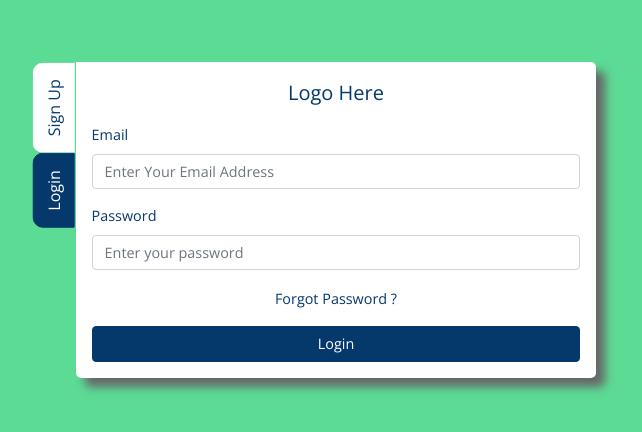
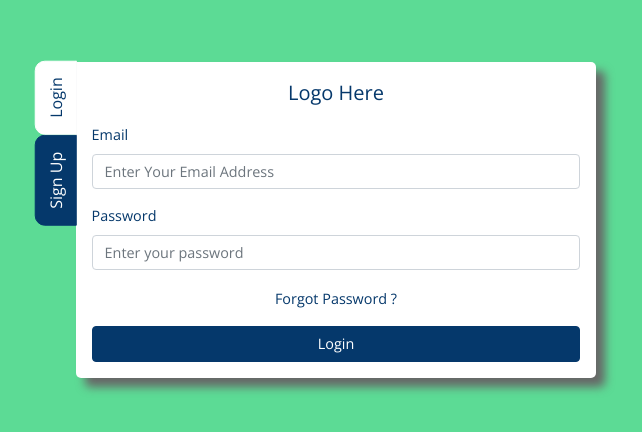
Before and after one commit to varun761/vue, a Vue app: page /login in a window 1280 px wide. Shown: the part 180-612 px from the top of the page, without its empty margins (304-946 px from the left). Built offline with nearby package versions, Linux system fonts and the light colour scheme; no server answers.

Commit message:
Updated views

```diff
--- a/src/views/Login.vue
+++ b/src/views/Login.vue
@@ -13,6 +13,15 @@
             content-class="LoginTabContent"
           >
             <b-tab
+              title="Sign Up"
+              class="px-3 py-3"
+            >
+              <SignUpForm
+                ref="SignUpForm"
+                @valid="handleValidSignUp"
+              />
+            </b-tab>
+            <b-tab
               title="Login"
               class="px-3 py-3"
             >
@@ -20,12 +29,6 @@
                 ref="LoginForm"
                 @invalid="()=> shake = true"
               />
-            </b-tab>
-            <b-tab
-              title="Sign Up"
-              class="px-3 py-3"
-            >
-              <SignUpForm ref="SignUpForm" />
             </b-tab>
           </b-tabs>
         </b-col>
@@ -43,7 +46,7 @@ export default {
   data () {
     return {
       shake: false,
-      activeTabs: 0
+      activeTabs: 1
     }
   },
   watch: {
@@ -52,10 +55,20 @@ export default {
   methods: {
     resetForms (value) {
       if (value === 0) {
+        this.$refs.LoginForm.reset()
+      } else if (value === 1) {
         this.$refs.SignUpForm.reset()
-      } else if (value === 1) {
-        this.$refs.LoginForm.reset()
       }
+    },
+    handleValidSignUp () {
+      this.$refs.SignUpForm.reset()
+      this.activeTabs = 1
+      this.$bvToast.toast('Please verify your email address.', {
+        title: 'Signup',
+        variant: 'success',
+        solid: true,
+        'auto-hide-delay': 3000
+      })
     }
   }
 }
@@ -70,9 +83,9 @@ export default {
   align-items: center;
   .nav-tabs {
     transform: rotate(-90deg);
-    top: 62px;
+    top: 60px;
     position: absolute;
-    left: -105px;
+    left: -103px;
     @media screen and (max-width: map-get($grid-breakpoints, "sm")) {
       position: relative;
       transform: initial;
@@ -80,14 +93,16 @@ export default {
       top:0;
     }
     .nav-link {
-      background: $white;
-      color: $top-navbar-link-color;
+      background: $top-navbar-link-color;
+      color: $white;
+      border-color: $top-navbar-link-color;
       border-top-right-radius: 10px;
       border-top-left-radius: 10px;
+      font-weight: 100;
       &.active {
-        background: $top-navbar-link-color;
-        color: $white;
-        border-color: $top-navbar-link-color;
+        border-color: $white;
+        background: $white;
+        color: $top-navbar-link-color;
       }
     }
   }
--- a/src/views/forms/LoginForm.vue
+++ b/src/views/forms/LoginForm.vue
@@ -98,7 +98,7 @@
 
 <script>
 import { required } from 'vuelidate/lib/validators'
-import { Firebase } from '../../firebase.config'
+import { FirebaseAuth } from '../../firebase.config'
 
 export default {
   name: 'LoginForm',
@@ -152,10 +152,11 @@ export default {
         this.submit = false
         return false
       }
-      Firebase.auth().signInWithEmailAndPassword(this.$v.email.$model, this.$v.password.$model)
+      FirebaseAuth.signInWithEmailAndPassword(this.$v.email.$model, this.$v.password.$model)
         .then((userCredential) => {
-          console.log(userCredential)
-          this.$emit('valid', userCredential)
+          const { user } = userCredential
+          console.log(user)
+          this.$emit('valid', user)
         })
         .catch((e) => {
           this.invalid = true
```
